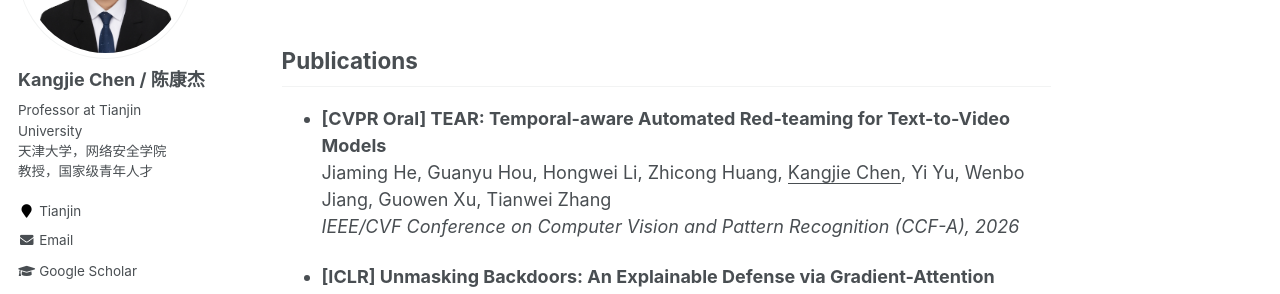
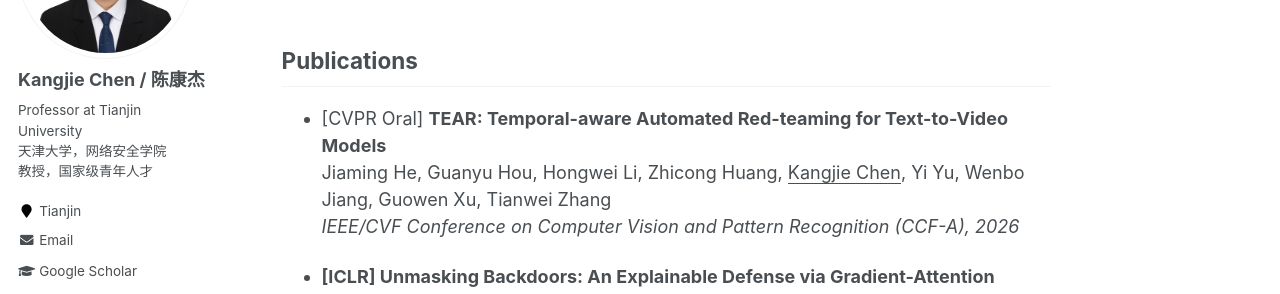
Before and after one commit to kangjie-chen/kangjie-chen.github.io, a Jekyll site: the page built from _pages/about.md, in a window 1280 px wide and 900 px high, scrolled down 538 px. Shown: the part 152-446 px from the top of the window. Built offline with Jekyll 4.4.1, drawn with Linux system fonts in a browser that asks for light colours.

```diff
--- a/_pages/about.md
+++ b/_pages/about.md
@@ -21,7 +21,7 @@ I am actively seeking highly **self-motivated** Master’s students, PhD student
 
 ## Publications
 
-- **[CVPR Oral] TEAR: Temporal-aware Automated Red-teaming for Text-to-Video Models**
+- [CVPR Oral] **TEAR: Temporal-aware Automated Red-teaming for Text-to-Video Models**
   <br/>
   Jiaming He, Guanyu Hou, Hongwei Li, Zhicong Huang, <u>Kangjie Chen</u>, Yi Yu, Wenbo Jiang, Guowen Xu, Tianwei Zhang
   <br/>
```
